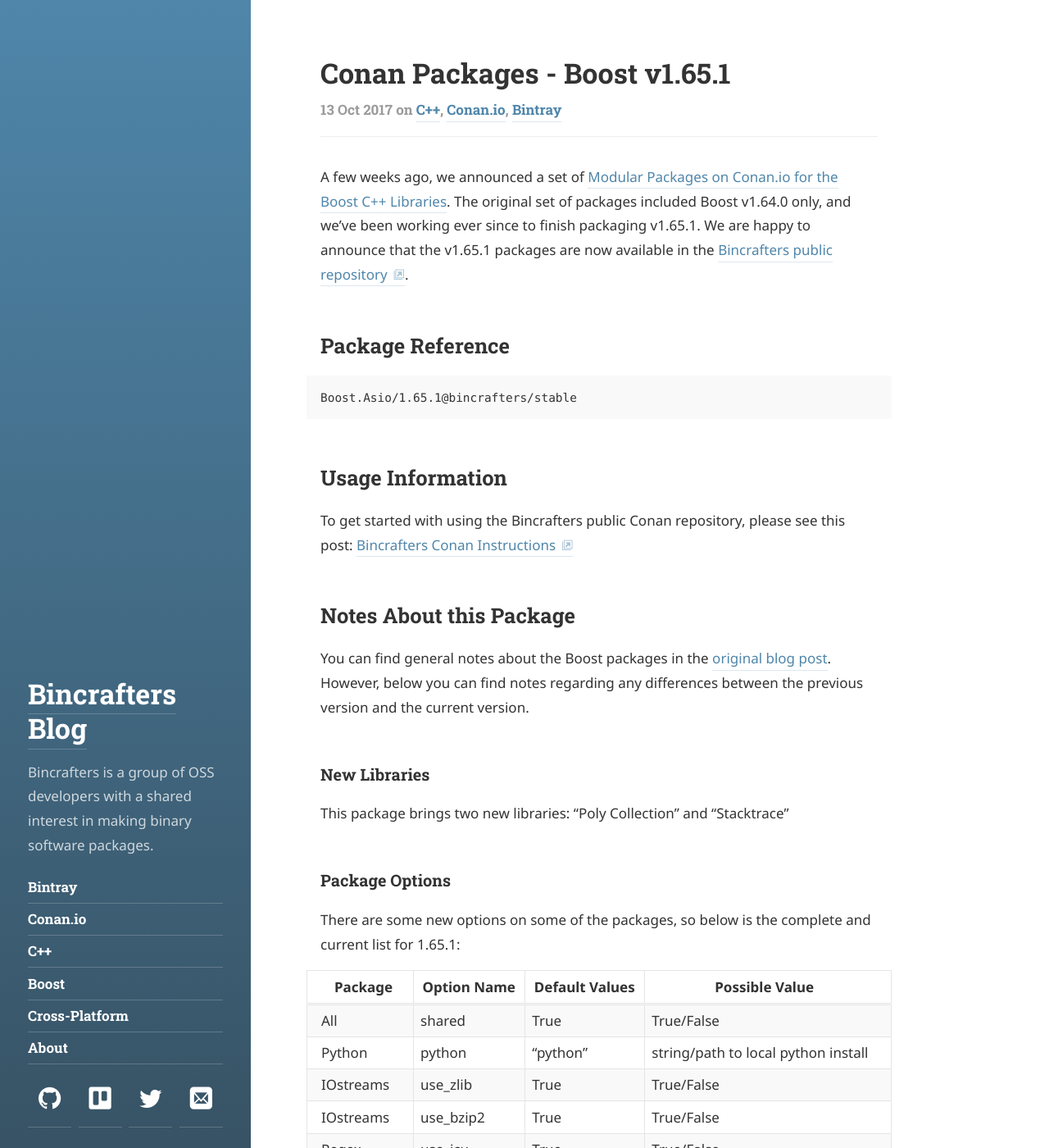
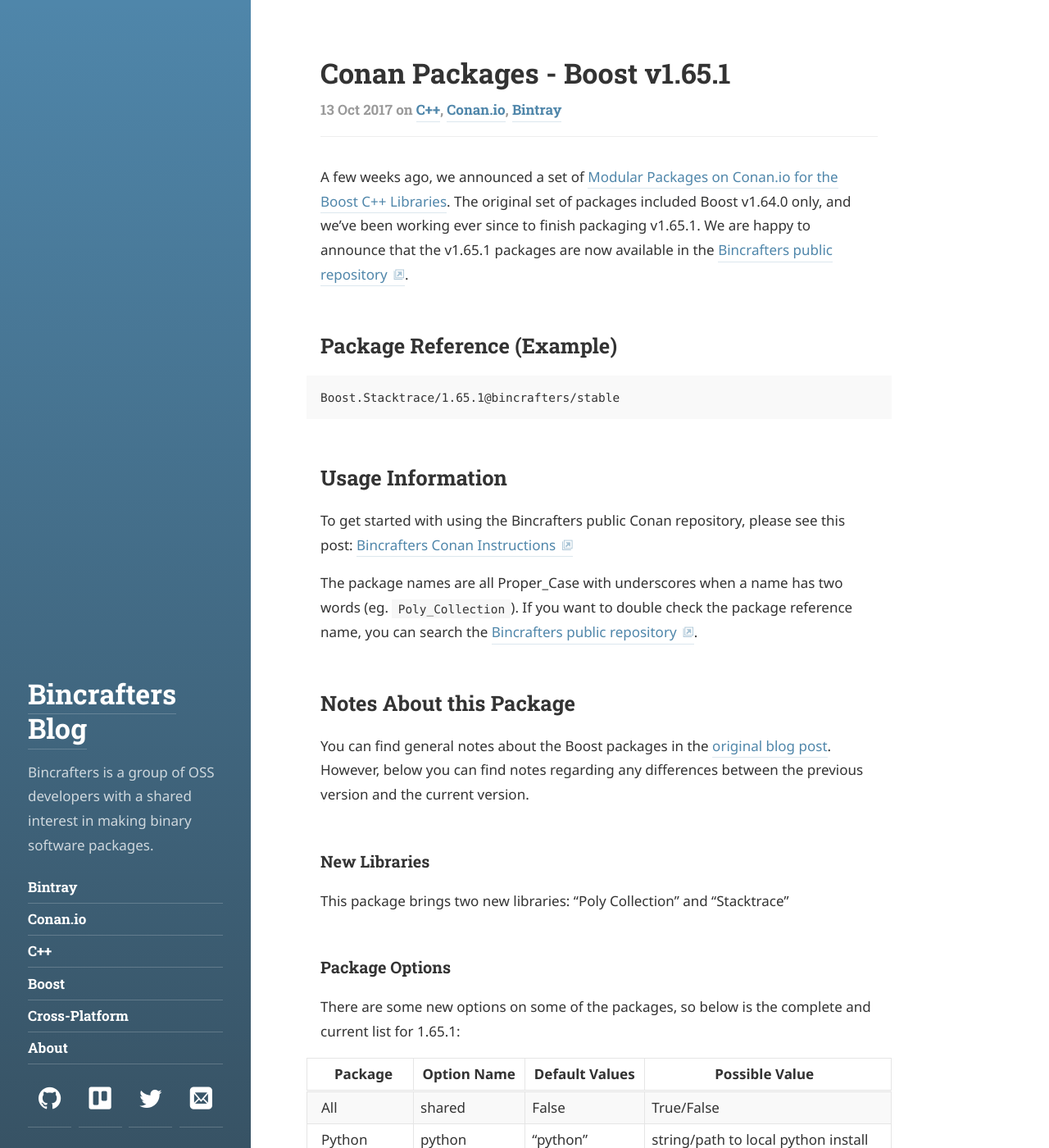
Before and after one commit to bincrafters/bincrafters.github.io, a Jekyll site: the page built from _posts/2017-10-13-Conan-Packages-Boost-1-65-1.md, in a window 1280 px wide and 1400 px high. Shown: the whole window at 82% size. Built offline with Jekyll 4.4.1, drawn with Linux system fonts in a browser that asks for light colours; some web fonts are replaced; some of the changed text lies outside the part shown.

Commit message:
updated boost post

```diff
--- a/_posts/2017-10-13-Conan-Packages-Boost-1-65-1.md
+++ b/_posts/2017-10-13-Conan-Packages-Boost-1-65-1.md
@@ -6,14 +6,16 @@ tags: [C++, Conan.io, Bintray]
 
 A few weeks ago, we announced a set of [Modular Packages on Conan.io for the Boost C++ Libraries](boost-modular-packages-conan).  The original set of packages included Boost v1.64.0 only, and we've been working ever since to finish packaging v1.65.1.  We are happy to announce that the v1.65.1 packages are now available in the [Bincrafters public repository](https://bintray.com/bincrafters/public-conan).
 
-## Package Reference
+## Package Reference (Example)
 
-    Boost.Asio/1.65.1@bincrafters/stable
+    Boost.Stacktrace/1.65.1@bincrafters/stable
 
 ## Usage Information
 
 To get started with using the Bincrafters public Conan repository, please see this post:
 [Bincrafters Conan Instructions](https://bincrafters.github.io/2017/06/06/using-bincrafters-conan-repository)
+
+The package names are all Proper_Case with underscores when a name has two words (eg. `Poly_Collection`).  If you want to double check the package reference name, you can search the [Bincrafters public repository](https://bintray.com/bincrafters/public-conan).
 
 ## Notes About this Package
 You can find general notes about the Boost packages in the [original blog post](boost-modular-packages-conan).  However, below you can find notes regarding any differences between the previous version and the current version.
```
Also changed, not shown: other parts of _posts/2017-10-13-Conan-Packages-Boost-1-65-1.md (+5 -5 lines).
